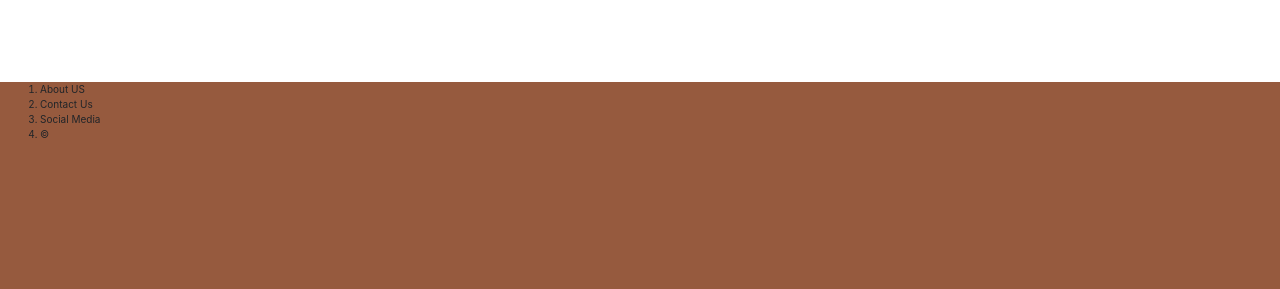
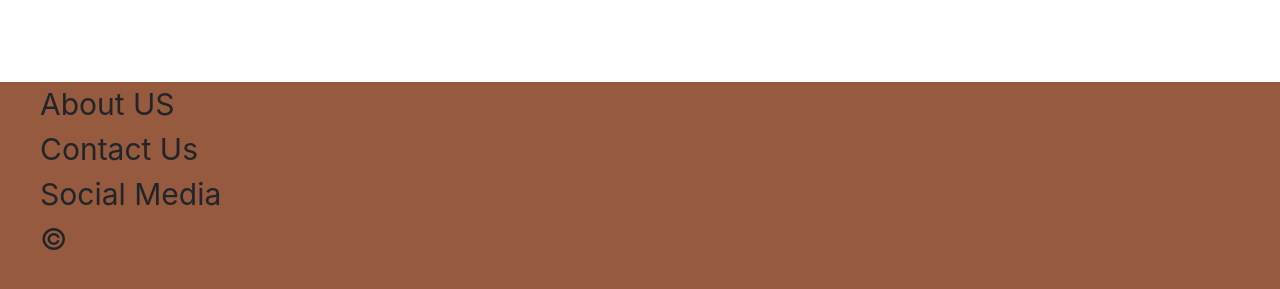
Before and after one commit to mlarrubia/coconut-landing-page, a plain HTML site: page testimonials.html in a window 1280 px wide. Shown: the part 2636-2925 px from the top of the page. Drawn offline with nearby package versions, Linux system fonts and the light colour scheme.

Commit message:
trying to push to github pages

```diff
--- a/styles/styles.css
+++ b/styles/styles.css
@@ -109,6 +109,14 @@ body{
 footer{
     height: 275px;
     background-color: #965A3E;
+    display: flex;
 }
 
-footer
+footer ul{
+    justify-content: space-evenly;
+}
+
+footer ul li{
+    list-style: none;
+    font-size: 3em;
+}
--- a/testimonials.html
+++ b/testimonials.html
@@ -175,12 +175,12 @@ f           <img src="images/about.jpg" alt="">
         </div>
     </section>
     <footer>
-        <ol>
+        <ul>
             <li>About US</li>
             <li>Contact Us</li>
             <li>Social Media</li>
             <li>&copy</li>
-        </ol>
+        </ul>
     </footer>
 
 </body>
```
